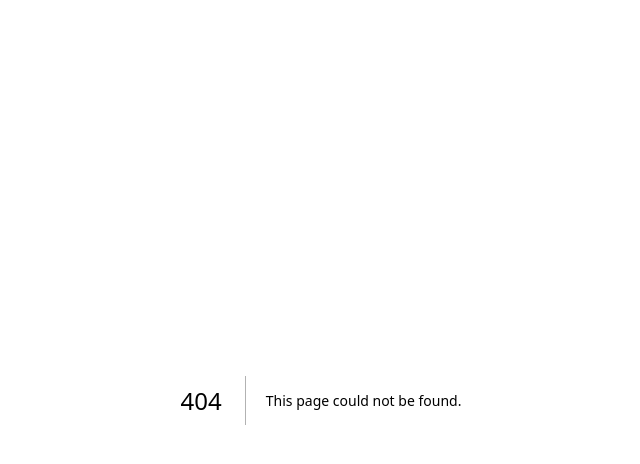
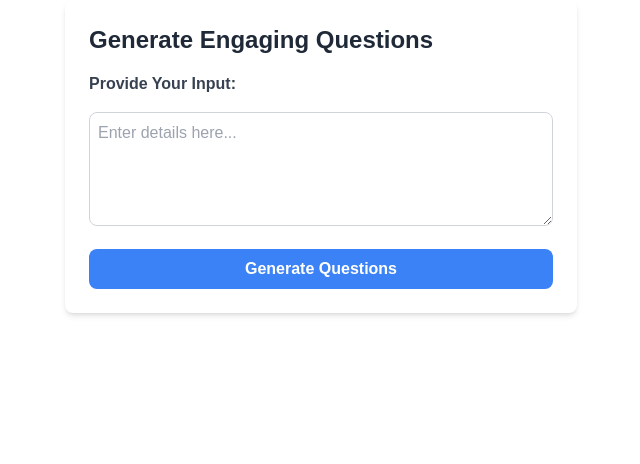
Before and after one commit to tilak-dev/chat-bot, a Next.js app: page /ans in a window 1280 px wide. Before the commit this address had no page. Shown: the top 464 px of the page, without its empty margins (319-959 px from the left). Built offline with nearby package versions, Linux system fonts and the light colour scheme.

Commit message:
having error

```diff
--- /dev/null
+++ b/src/app/(app)/ans/page.tsx
@@ -0,0 +1,66 @@
+"use client"
+import axios from 'axios';
+// pages/generate-questions.tsx
+import { useState } from 'react';
+
+export  const GenerateQuestions = () => {
+  const [userPrompt, setUserPrompt] = useState('');
+  const [questions, setQuestions] = useState<string | null>(null);
+  const [loading, setLoading] = useState(false);
+
+  const handleSubmit = async (event: React.FormEvent) => {
+    event.preventDefault();
+    setLoading(true);
+    setQuestions(null);
+
+    try {
+      const response = await axios.post("api/gemini")
+
+      if (response) {
+        const data = await response.data;
+        setQuestions(data.questions);
+        console.log('Generated questions:', data.questions);
+      } else {
+        console.error('Failed to fetch questions');
+      }
+    } catch (error) {
+      console.error('An unexpected error occurred:', error);
+    } finally {
+      setLoading(false);
+    }
+  };
+
+  return (
+    <div className="max-w-lg mx-auto p-6 bg-white rounded-lg shadow-md">
+      <h1 className="text-2xl font-bold text-gray-800 mb-4">Generate Engaging Questions</h1>
+      <form onSubmit={handleSubmit} className="space-y-4">
+        <label htmlFor="userPrompt" className="block text-gray-700 font-semibold">Provide Your Input:</label>
+        <textarea
+          id="userPrompt"
+          rows={4}
+          className="w-full text-black p-2 border border-gray-300 rounded-lg"
+          placeholder="Enter details here..."
+          value={userPrompt}
+          onChange={(e) => setUserPrompt(e.target.value)}
+        />
+        <button
+          type="submit"
+          className="w-full py-2 bg-blue-500 text-white font-semibold rounded-lg hover:bg-blue-600"
+          disabled={loading}
+        >
+          {loading ? 'Generating...' : 'Generate Questions'}
+        </button>
+      </form>
+      {questions && (
+        <div className="mt-6 text-gray-800">
+          <h2 className="text-xl font-bold mb-2">Generated Questions:</h2>
+          <pre className="whitespace-pre-wrap bg-gray-100 p-4 border border-gray-300 rounded-lg">
+            {questions}
+          </pre>
+        </div>
+      )}
+    </div>
+  );
+};
+
+export default GenerateQuestions;
--- /dev/null
+++ b/src/app/api/gemini/route.ts
@@ -0,0 +1,28 @@
+// pages/api/generate-questions.ts
+import type { NextApiRequest, NextApiResponse } from "next";
+import { createGoogleGenerativeAI } from "@ai-sdk/google";
+import { StreamingTextResponse, streamText } from "ai";
+import { NextResponse } from "next/server";
+
+const google = createGoogleGenerativeAI({
+  apiKey: process.env.GOOGLE_GENERATIVE_AI_API_KEY || "",
+});
+
+export const maxDuration = 30;
+
+export async function POST(req: NextApiRequest) {
+  try {
+    const { prompt } = req.body;
+    const formattedPrompt = `Create a list of three open-ended and engaging questions formatted as a single string. Each question should be separated by '||'. These questions are for an anonymous social messaging platform, like Qooh.me, and should be based on the input that user provide: ${prompt}.`;
+
+    const result = await streamText({
+      model: google("models/gemini-pro"),
+      prompt: formattedPrompt,
+    }); // Convert stream to text
+    console.log(result);
+    return new StreamingTextResponse(result.toAIStream());
+  } catch (error) {
+    console.error("An unexpected error occurred:", error);
+    return NextResponse.json({ error: "Failed to generate questions" });
+  }
+}
```
Also changed, not shown: package.json (+10 -5 lines), 2 other files (tests, documents, lock files or other folders).
